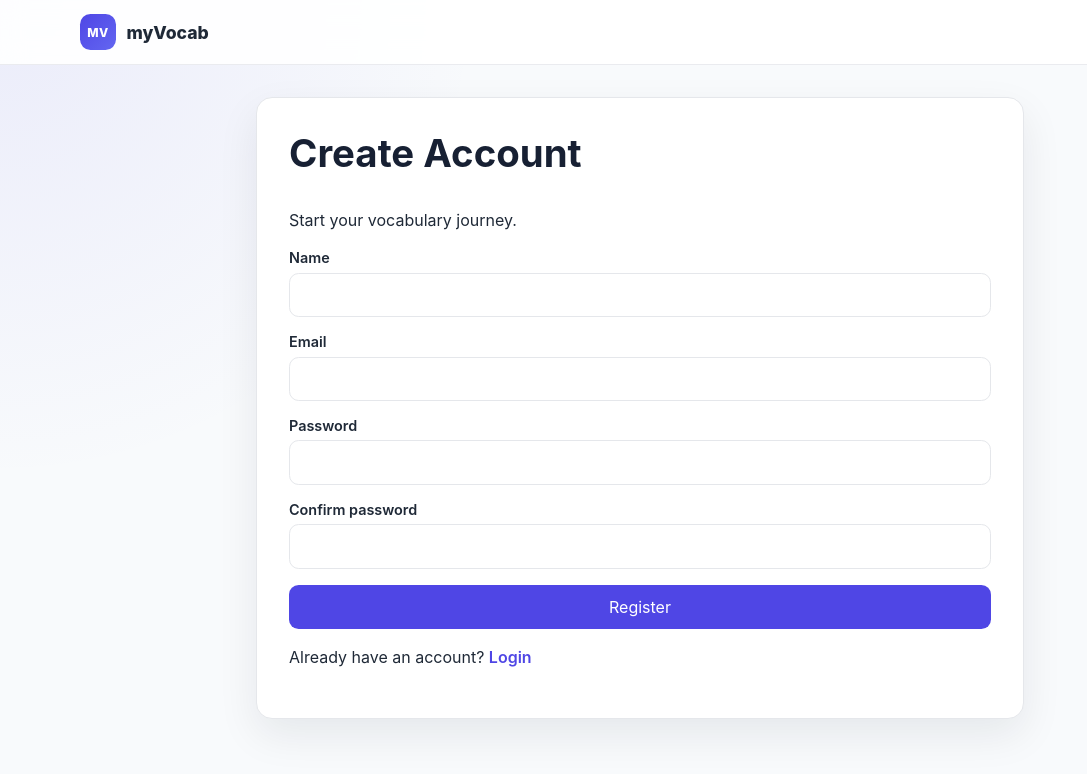
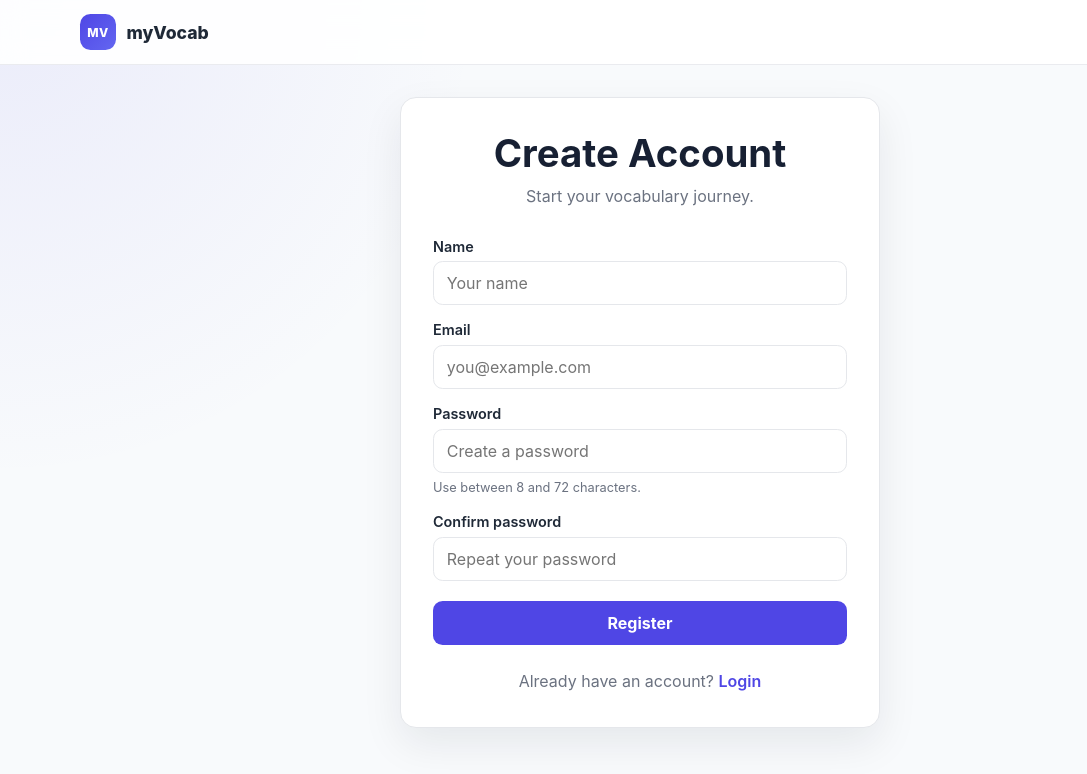
Before and after one commit to sercansimsek/myVocab_app, a React (Vite) app in the folder client/: page /register in a window 1280 px wide. Shown: the top 774 px of the page, without its empty margins (0-1087 px from the left). Built offline with nearby package versions, Linux system fonts and the light colour scheme; no server answers.

Commit message:
style: polish authentication pages

```diff
--- a/client/src/index.css
+++ b/client/src/index.css
@@ -241,6 +241,48 @@ nav {
   outline-offset: 2px;
 }
 
+.app-main > .auth-card {
+  width: min(100%, 30rem);
+}
+
+.auth-card h1 {
+  margin-bottom: 0.5rem;
+  text-align: center;
+}
+
+.page-intro {
+  margin-top: 0;
+  color: var(--color-muted);
+  text-align: center;
+}
+
+.auth-form {
+  margin-top: 1.75rem;
+}
+
+.form-field {
+  display: grid;
+  gap: 0.4rem;
+}
+
+.field-hint {
+  color: var(--color-muted);
+  font-size: 0.8rem;
+  line-height: 1.4;
+}
+
+.auth-submit {
+  width: 100%;
+  margin-top: 0.25rem;
+  font-weight: 700;
+}
+
+.auth-footer {
+  margin: 1.5rem 0 0;
+  color: var(--color-muted);
+  text-align: center;
+}
+
 @media (max-width: 40rem) {
   .app-container {
     width: min(100% - 1rem, 70rem);
--- a/client/src/pages/LoginPage.tsx
+++ b/client/src/pages/LoginPage.tsx
@@ -1,4 +1,4 @@
-import { useState, type FormEvent } from "react";
+import { type FormEvent, useState } from "react";
 import { Link, useNavigate } from "react-router-dom";
 import { getApiErrorMessage } from "../api/api-error";
 import { useAuth } from "../auth/use-auth";
@@ -32,31 +32,33 @@ export const LoginPage = () => {
   };
 
   return (
-    <section>
+    <section className="auth-card">
       <h1>Welcome Back</h1>
-      <p>Log in to continue your learning.</p>
+      <p className="page-intro">Log in to continue your learning.</p>
 
-      <form onSubmit={handleSubmit}>
-        <div>
+      <form className="auth-form" onSubmit={handleSubmit}>
+        <div className="form-field">
           <label htmlFor="email">Email</label>
           <input
             id="email"
             name="email"
             type="email"
             autoComplete="email"
+            placeholder="you@example.com"
             value={email}
             onChange={(event) => setEmail(event.target.value)}
             required
           />
         </div>
 
-        <div>
+        <div className="form-field">
           <label htmlFor="password">Password</label>
           <input
             id="password"
             name="password"
             type="password"
             autoComplete="current-password"
+            placeholder="Enter your password"
             value={password}
             onChange={(event) => setPassword(event.target.value)}
             required
@@ -65,12 +67,12 @@ export const LoginPage = () => {
 
         {errorMessage && <p role="alert">{errorMessage}</p>}
 
-        <button type="submit" disabled={isSubmitting}>
+        <button className="auth-submit" type="submit" disabled={isSubmitting}>
           {isSubmitting ? "Logging in..." : "Login"}
         </button>
       </form>
 
-      <p>
+      <p className="auth-footer">
         Don&apos;t have an account? <Link to="/register">Register</Link>
       </p>
     </section>
--- a/client/src/pages/RegisterPage.tsx
+++ b/client/src/pages/RegisterPage.tsx
@@ -1,4 +1,4 @@
-import { useState, type FormEvent } from "react";
+import { type FormEvent, useState } from "react";
 import { Link, useNavigate } from "react-router-dom";
 import { getApiErrorMessage } from "../api/api-error";
 import { useAuth } from "../auth/use-auth";
@@ -42,18 +42,19 @@ export const RegisterPage = () => {
   };
 
   return (
-    <section>
+    <section className="auth-card">
       <h1>Create Account</h1>
-      <p>Start your vocabulary journey.</p>
+      <p className="page-intro">Start your vocabulary journey.</p>
 
-      <form onSubmit={handleSubmit}>
-        <div>
+      <form className="auth-form" onSubmit={handleSubmit}>
+        <div className="form-field">
           <label htmlFor="name">Name</label>
           <input
             id="name"
             name="name"
             type="text"
             autoComplete="name"
+            placeholder="Your name"
             value={name}
             onChange={(event) => setName(event.target.value)}
             minLength={2}
@@ -62,41 +63,48 @@ export const RegisterPage = () => {
           />
         </div>
 
-        <div>
+        <div className="form-field">
           <label htmlFor="email">Email</label>
           <input
             id="email"
             name="email"
             type="email"
             autoComplete="email"
+            placeholder="you@example.com"
             value={email}
             onChange={(event) => setEmail(event.target.value)}
             required
           />
         </div>
 
-        <div>
+        <div className="form-field">
           <label htmlFor="password">Password</label>
           <input
             id="password"
             name="password"
             type="password"
             autoComplete="new-password"
+            placeholder="Create a password"
+            aria-describedby="password-requirements"
             value={password}
             onChange={(event) => setPassword(event.target.value)}
             minLength={8}
             maxLength={72}
             required
           />
+          <small id="password-requirements" className="field-hint">
+            Use between 8 and 72 characters.
+          </small>
         </div>
 
-        <div>
+        <div className="form-field">
           <label htmlFor="confirmPassword">Confirm password</label>
           <input
             id="confirmPassword"
             name="confirmPassword"
             type="password"
             autoComplete="new-password"
+            placeholder="Repeat your password"
             value={confirmPassword}
             onChange={(event) => setConfirmPassword(event.target.value)}
             minLength={8}
@@ -107,12 +115,12 @@ export const RegisterPage = () => {
 
         {errorMessage && <p role="alert">{errorMessage}</p>}
 
-        <button type="submit" disabled={isSubmitting}>
+        <button className="auth-submit" type="submit" disabled={isSubmitting}>
           {isSubmitting ? "Creating account..." : "Register"}
         </button>
       </form>
 
-      <p>
+      <p className="auth-footer">
         Already have an account? <Link to="/login">Login</Link>
       </p>
     </section>
```
